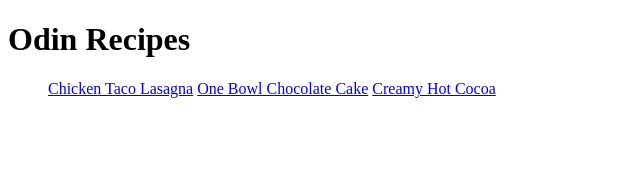
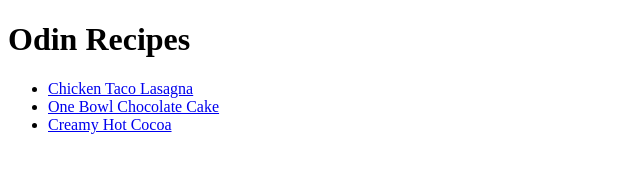
Before and after one commit to HexanRaa/odin-recipes, a plain HTML site: page index.html in a window 1280 px wide. Shown: the whole page, without its empty margins (0-640 px from the left). Drawn offline with Linux system fonts and the light colour scheme.

Commit message:
Added links to the Recipes in index.html

```diff
--- a/index.html
+++ b/index.html
@@ -9,9 +9,9 @@
 <body>
     <h1>Odin Recipes</h1>
     <ul>
-    <a href="./recipes/lasagna.html">Chicken Taco Lasagna</a>
-    <a href="./recipes/chocolate-cake.html">One Bowl Chocolate Cake</a>
-    <a href="./recipes/hot-cocoa.html">Creamy Hot Cocoa</a>
+    <li><a href="./recipes/lasagna.html">Chicken Taco Lasagna</a></li>
+    <li><a href="./recipes/chocolate-cake.html">One Bowl Chocolate Cake</a></li>
+    <li><a href="./recipes/hot-cocoa.html">Creamy Hot Cocoa</a></li>
     </ul>
 </body>
 </html>
```
